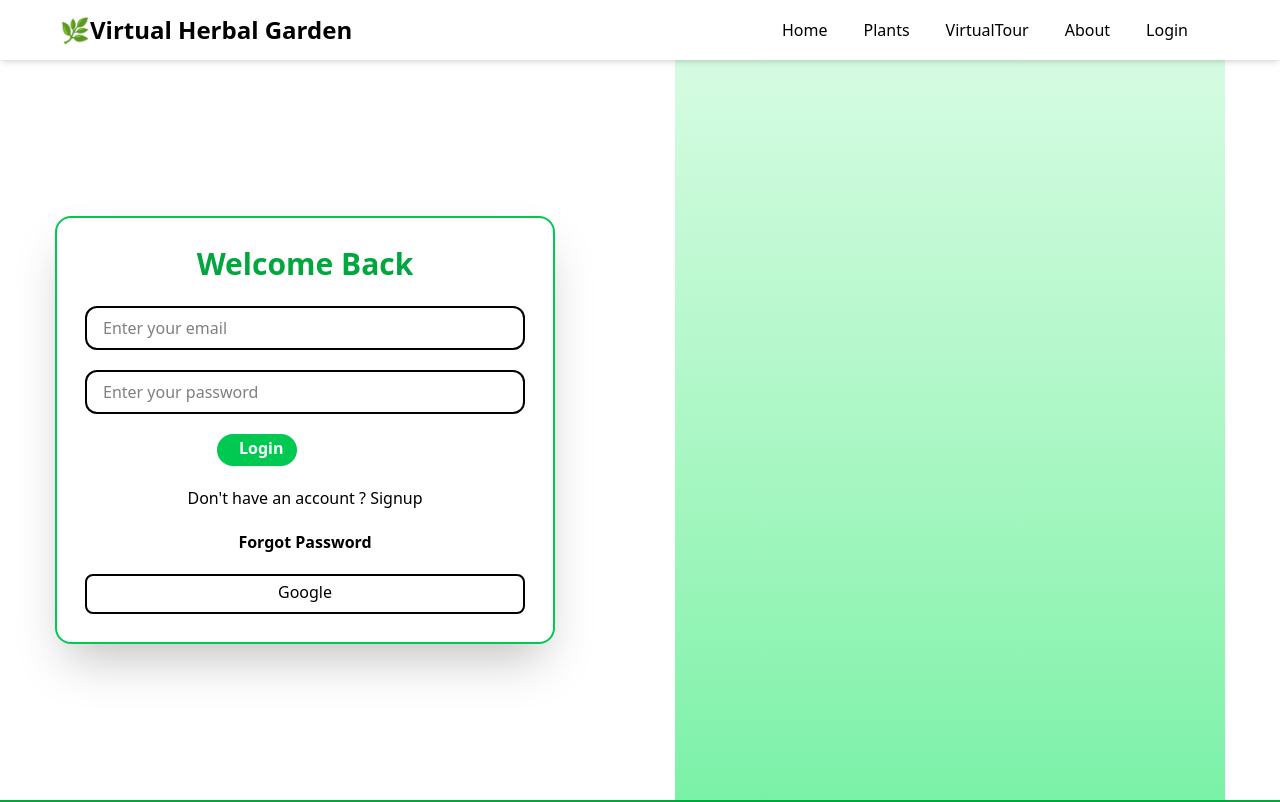
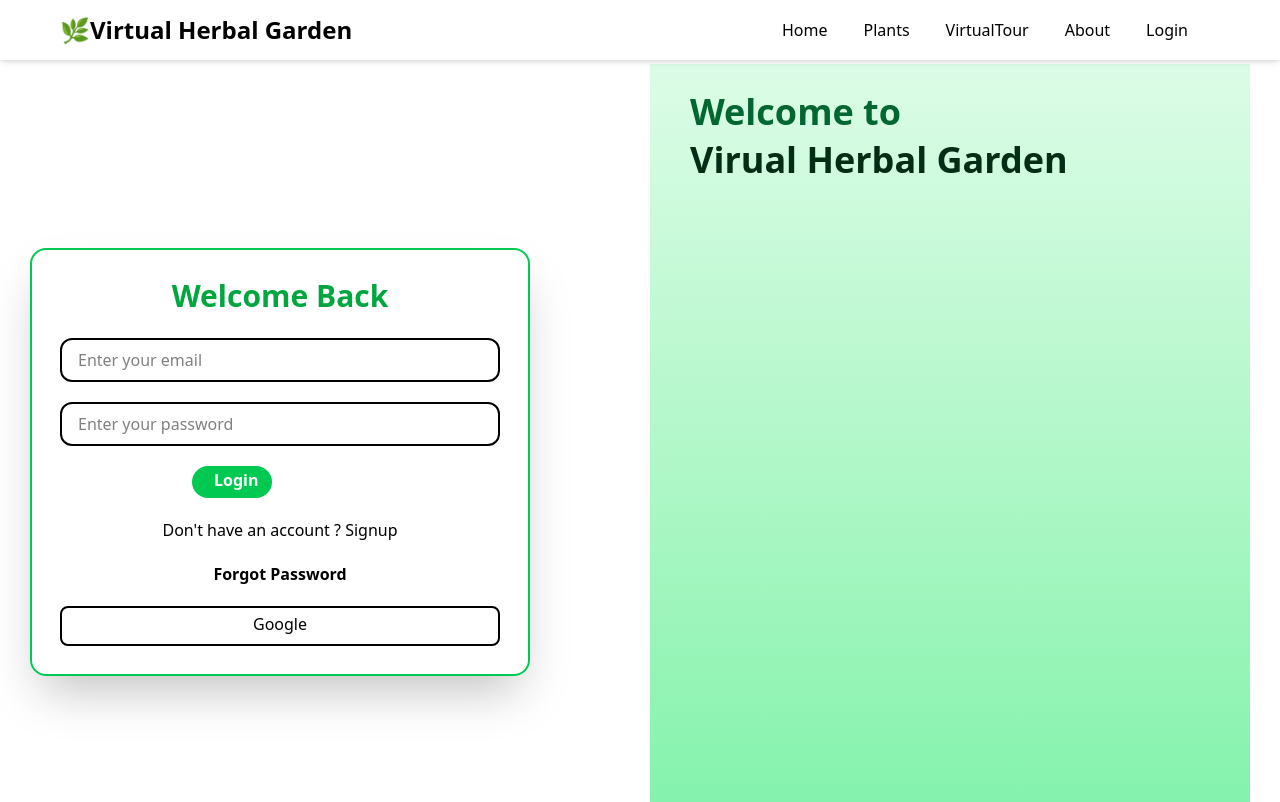
Before and after one commit to Anas2604-web/Verbal-Garden, a React (Vite) app: page /login in a window 1280 px wide. Shown: the top 802 px of the page. Built offline with nearby package versions, Linux system fonts and the light colour scheme.

Commit message:
image heading of login page

```diff
--- a/src/Components/login.jsx
+++ b/src/Components/login.jsx
@@ -56,9 +56,10 @@ export default function Login() {
 
 
             {/* image */}
-            <div className="bg-gradient-to-b from-green-100 to-green-300 w-[550px] min-h-screen">
+            <div className="mt-16 bg-gradient-to-b from-green-100 to-green-300 w-[600px] min-h-screen">
                 <div className="">
-                    <h1>hello</h1>
+                    <h1 className="pt-7 font-bold text-green-800 text-4xl pl-10">Welcome to</h1>
+                    <span className="text-green-950 font-bold text-4xl pl-10 leading-14">Virual Herbal Garden</span>
                 </div>
             </div>
         </div>
```
